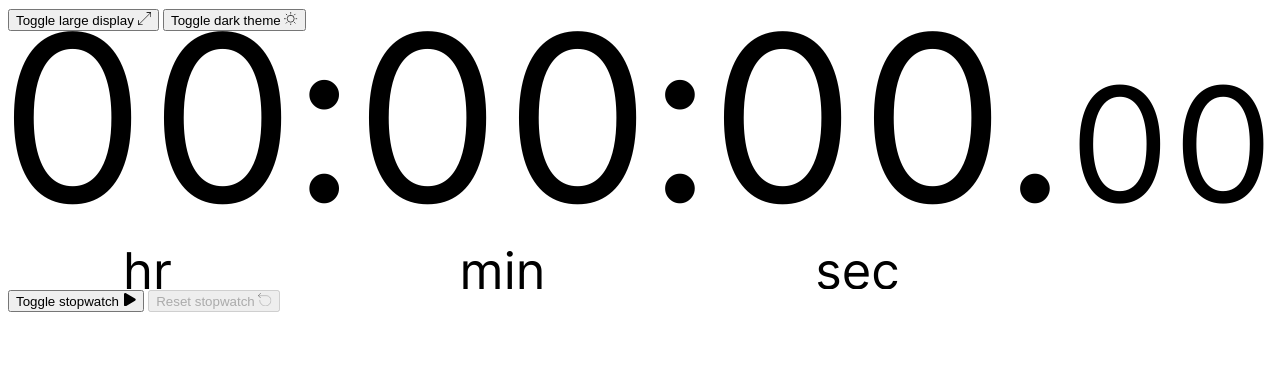
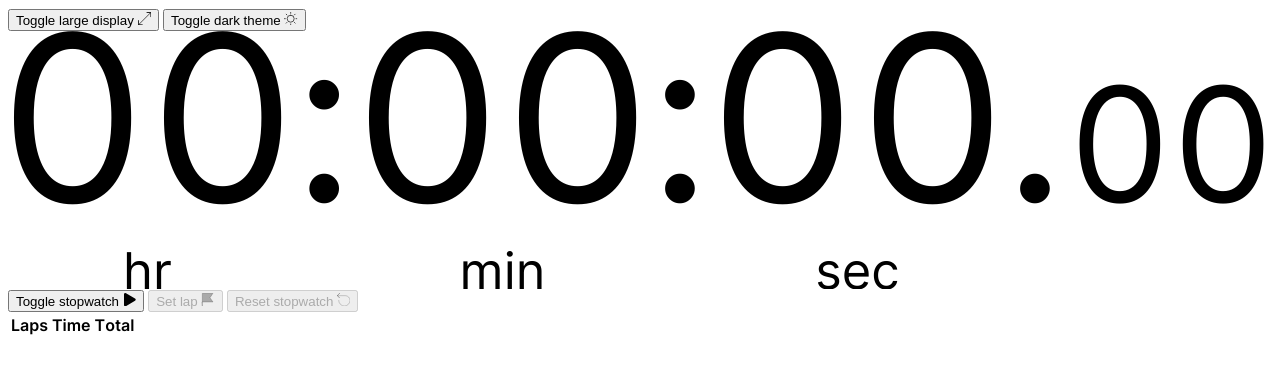
Before and after one commit to borntofrappe/clock, a SvelteKit app: page / in a window 1280 px wide. Shown: the top 374 px of the page. Built offline with nearby package versions, Linux system fonts and the light colour scheme.

Commit message:
lap feature
complete app functionalities

```diff
--- a/src/routes/+page.svelte
+++ b/src/routes/+page.svelte
@@ -1,15 +1,19 @@
 <script lang="ts">
+  import { onDestroy } from "svelte";
+  import { getTimeComponents } from "$lib/utils";
+  import type { Lap, Addendum } from "$lib/types";
+
   import Icons from "./Icons.svelte";
   import Preferences from "./Preferences.svelte";
   import Display from "./Display.svelte";
-  import { getTimeComponents } from "$lib/utils";
-  import { onDestroy } from "svelte";
+  import Laps from "./Laps.svelte";
 
   type Mode = "wait" | "run" | "pause";
 
   let ms = $state(0);
   let time = $derived(getTimeComponents(ms));
   let mode: Mode = $state("wait");
+  let laps: Lap[] = $state([]);
 
   let lapsed = 0;
   let startMs = 0;
@@ -52,6 +56,53 @@
 
     stop();
     mode = "wait";
+    laps = [];
+  };
+
+  const setLap = () => {
+    if (mode !== "run") return;
+
+    const msTotal = ms;
+    let lap: Lap;
+    const { length } = laps;
+
+    if (length === 0) {
+      lap = {
+        number: length + 1,
+        msCurrent: msTotal,
+        msTotal,
+      };
+    } else {
+      const msCurrent = msTotal - laps[0].msTotal;
+
+      lap = {
+        number: length + 1,
+        msCurrent,
+        msTotal,
+      };
+
+      if (length === 1) {
+        const [currentAddendum, previousAddendum]: Addendum[] =
+          msCurrent < laps[0].msCurrent
+            ? ["Fastest", "Slowest"]
+            : ["Slowest", "Fastest"];
+        lap.addendum = currentAddendum;
+        laps[0].addendum = previousAddendum;
+      } else {
+        const slowestIndex = laps.findIndex((d) => d.addendum === "Slowest");
+        const fastestIndex = laps.findIndex((d) => d.addendum === "Fastest");
+
+        if (msCurrent < laps[fastestIndex].msCurrent) {
+          lap.addendum = "Fastest";
+          delete laps[fastestIndex].addendum;
+        } else if (msCurrent > laps[slowestIndex].msCurrent) {
+          lap.addendum = "Slowest";
+          delete laps[slowestIndex].addendum;
+        }
+      }
+    }
+
+    laps = [lap, ...laps];
   };
 </script>
 
@@ -87,6 +138,13 @@
           <use href="#icon-pause" width="1" height="1" />
         </svg>
     </button>
+    <button id="set-lap" disabled={mode !== "run"} onclick={setLap}>
+      <span class="visually-hidden">Set lap</span>
+      <!-- prettier-ignore -->
+      <svg width="1em" height="1em" viewBox="0 0 1 1">
+        <use href="#icon-flag" width="1" height="1" />
+      </svg>
+    </button>
     <button id="reset" disabled={mode === "wait"} onclick={reset}>
       <span class="visually-hidden">Reset stopwatch</span>
       <!-- prettier-ignore -->
@@ -95,4 +153,7 @@
         </svg>
     </button>
   </div>
+  <div id="laps">
+    <Laps {laps} />
+  </div>
 </div>
--- /dev/null
+++ b/src/routes/Laps.svelte
@@ -0,0 +1,34 @@
+<script lang="ts">
+  import { formatLapMs } from "$lib/utils";
+  import type { Lap } from "$lib/types";
+
+  let { laps }: { laps: Lap[] } = $props();
+</script>
+
+<table>
+  <thead>
+    <tr>
+      <th>Laps</th>
+      <th>Time</th>
+      <th>Total</th>
+    </tr>
+  </thead>
+  <tbody>
+    {#each laps as { number, addendum, msCurrent, msTotal }}
+      <tr>
+        <td>
+          {number}
+          {#if addendum}
+            <span> &nbsp;{addendum}</span>
+          {/if}
+        </td>
+        <td>
+          <time>{formatLapMs(msCurrent)}</time>
+        </td>
+        <td>
+          <time>{formatLapMs(msTotal)}</time>
+        </td>
+      </tr>
+    {/each}
+  </tbody>
+</table>
```
